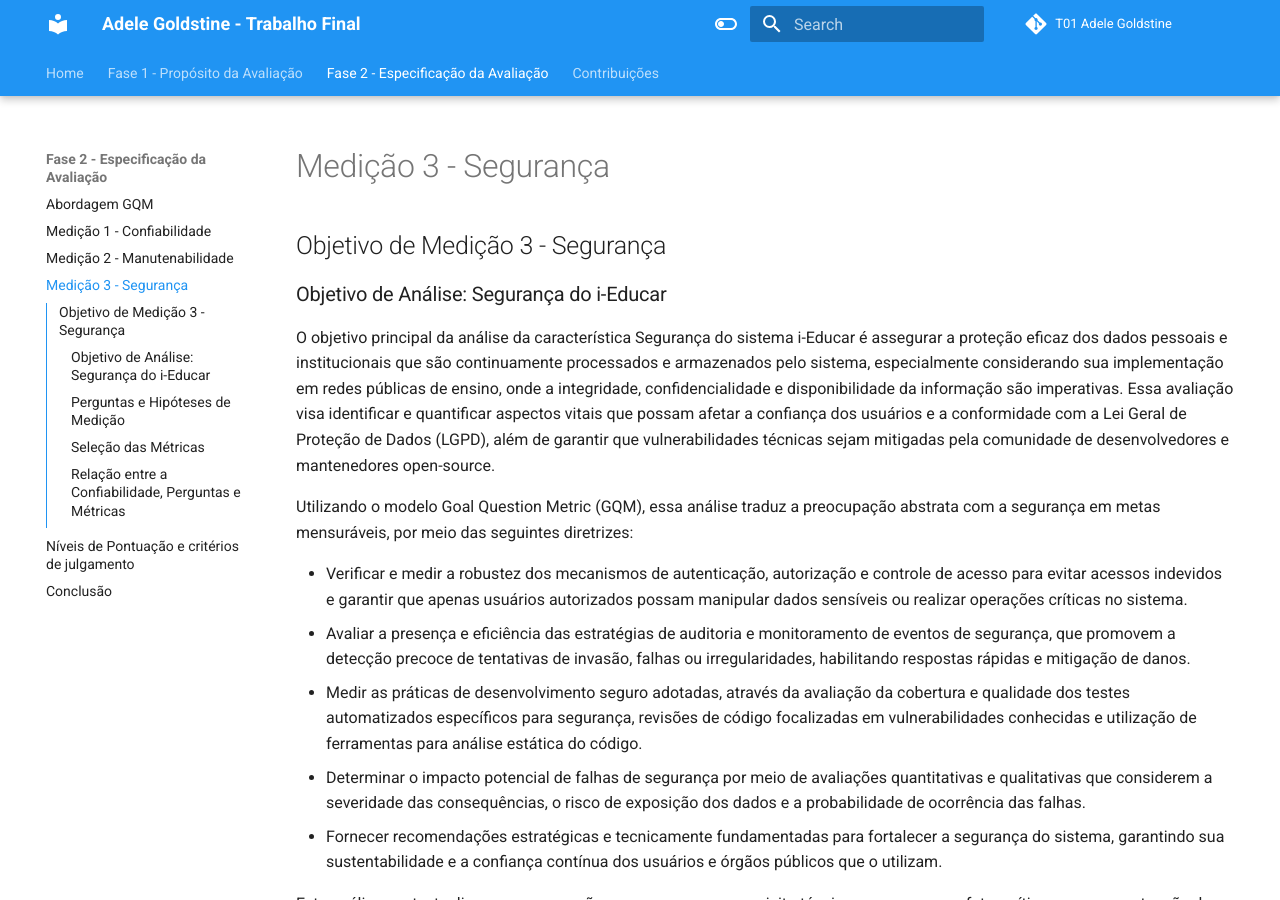
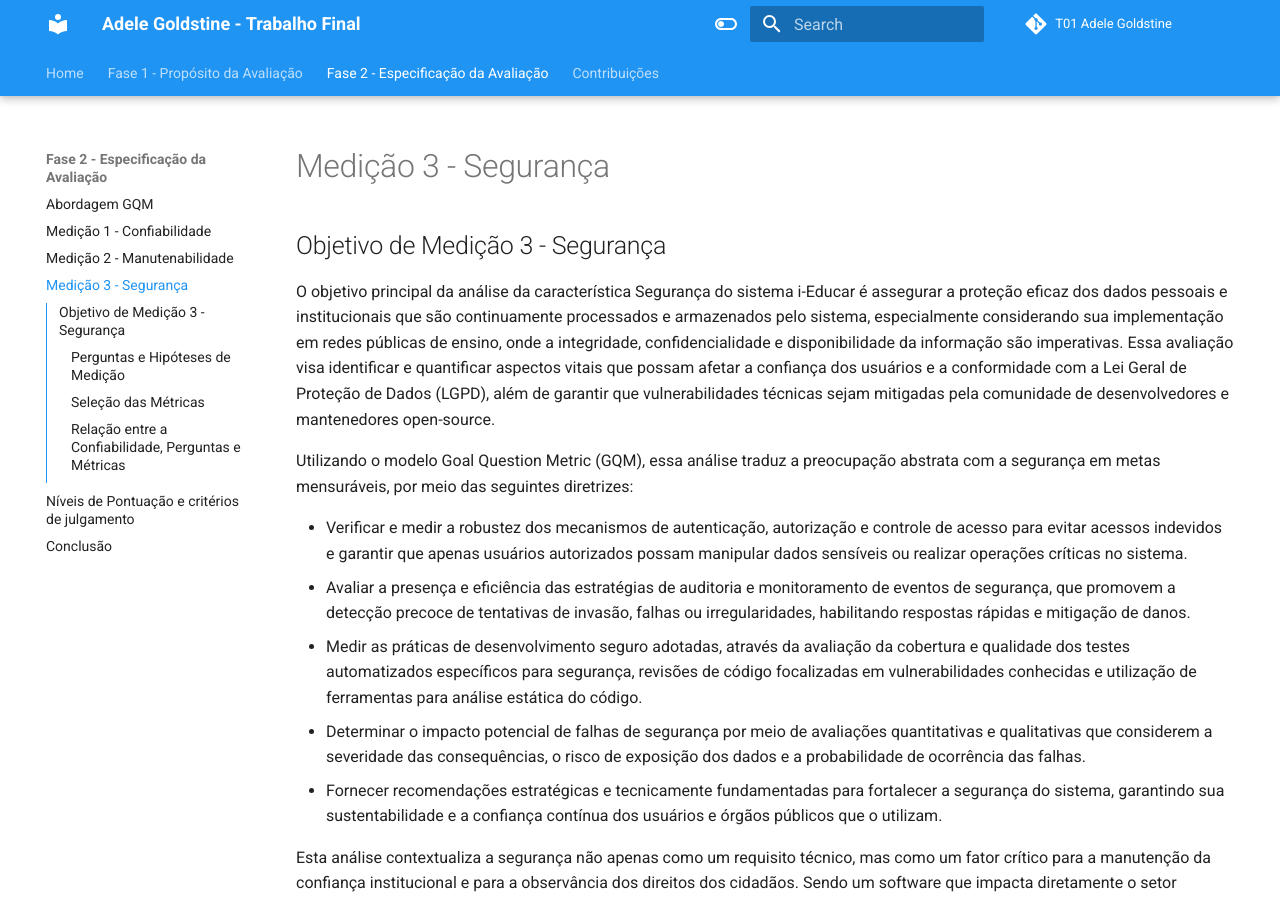
Before and after one commit to FCTE-Qualidade-de-Software-1/2025-2_T01_ADELE-GOLDSTINE, an MkDocs documentation site: the page built from docs/fase_2/Seguranca.md, in a window 1280 px wide and 900 px high. Built offline with MkDocs 1.6.1 and Material for MkDocs 9.7.7, drawn with Linux system fonts in a browser that asks for light colours; comment, search, counter and statistics services are not loaded.

Commit message:
correção de texto e títulos - medição 3 - segurança

```diff
--- a/docs/fase_2/Seguranca.md
+++ b/docs/fase_2/Seguranca.md
@@ -5,7 +5,6 @@ AQUI IRIAM OS OUTROS OBJETIVOS DE MEDIÇÃO (MANUTENIBILIDADE E SEGURANÇA) COM
 
 ## Objetivo de Medição 3 - Segurança
 
-### Objetivo de Análise: Segurança do i-Educar
 
 O objetivo principal da análise da característica Segurança do sistema i-Educar é assegurar a proteção eficaz dos dados pessoais e institucionais que são continuamente processados e armazenados pelo sistema, especialmente considerando sua implementação em redes públicas de ensino, onde a integridade, confidencialidade e disponibilidade da informação são imperativas. Essa avaliação visa identificar e quantificar aspectos vitais que possam afetar a confiança dos usuários e a conformidade com a Lei Geral de Proteção de Dados (LGPD), além de garantir que vulnerabilidades técnicas sejam mitigadas pela comunidade de desenvolvedores e mantenedores open-source.
 
```
